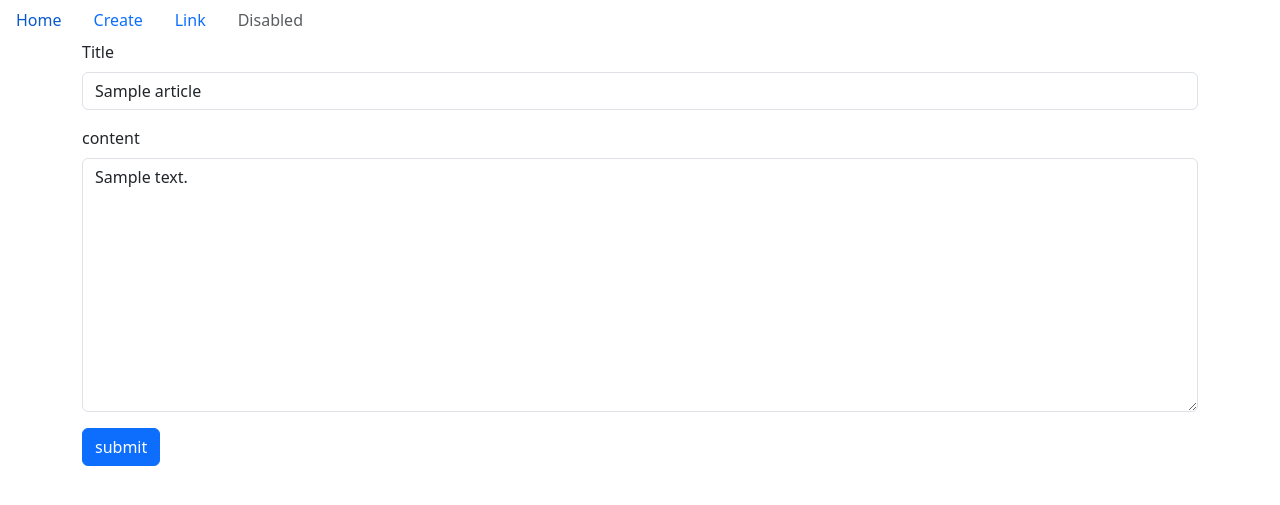
After one commit to gusgh3/board, a Django app: template articles/templates/edit.html in a window 1280 px wide. The commit adds this page. Shown: the top 505 px of the page. Run offline with Django 5.2, Linux system fonts and the light colour scheme; the template is opened without the code that fills it: most values are stand-ins (such as "Sample title", 1, 10 or a date in 2020).

Commit message:
update 기능구현

```diff
--- a/articles/templates/detail.html
+++ b/articles/templates/detail.html
@@ -13,4 +13,5 @@
     </div>
 </div>
 <a href="{% url 'articles:delete' id=article.id %}" class="btn btn-danger">delete</a>
+<a href="{% url 'articles:edit' id=article.id %}" class="btn btn-warning">update</a>
 {% endblock %}
--- /dev/null
+++ b/articles/templates/edit.html
@@ -0,0 +1,17 @@
+{% extends 'base.html' %}
+
+{% block body %}
+<form action="{% url 'articles:update' id=article.id %}" method="POST">
+    {% csrf_token %}
+    <div class="mb-3">
+        <label for="title" class="form-label">Title</label>
+        <input type="text" id="title" class="form-control" name="title" value="{{article.title}}">
+    </div>
+    <div class="mb-3">
+        <label for="content" class="form-label">content</label>
+        <textarea id="content" class="form-control" rows="10" name="content">{{article.content}}</textarea>
+    </div>
+
+    <button type="submit" class="btn btn-primary">submit</button>
+</form>
+{% endblock %}
--- a/articles/urls.py
+++ b/articles/urls.py
@@ -9,4 +9,6 @@ urlpatterns = [
     path('new/', views.new, name='new'),
     path('create/', views.create, name='create'),
     path('<int:id>/delete/', views.delete, name='delete'),
+    path('<int:id>/edit/', views.edit, name='edit'),
+    path('<int:id>/update/', views.update, name='update')
 ]
```
Also changed, not shown: articles/views.py (+20 -0 lines).
